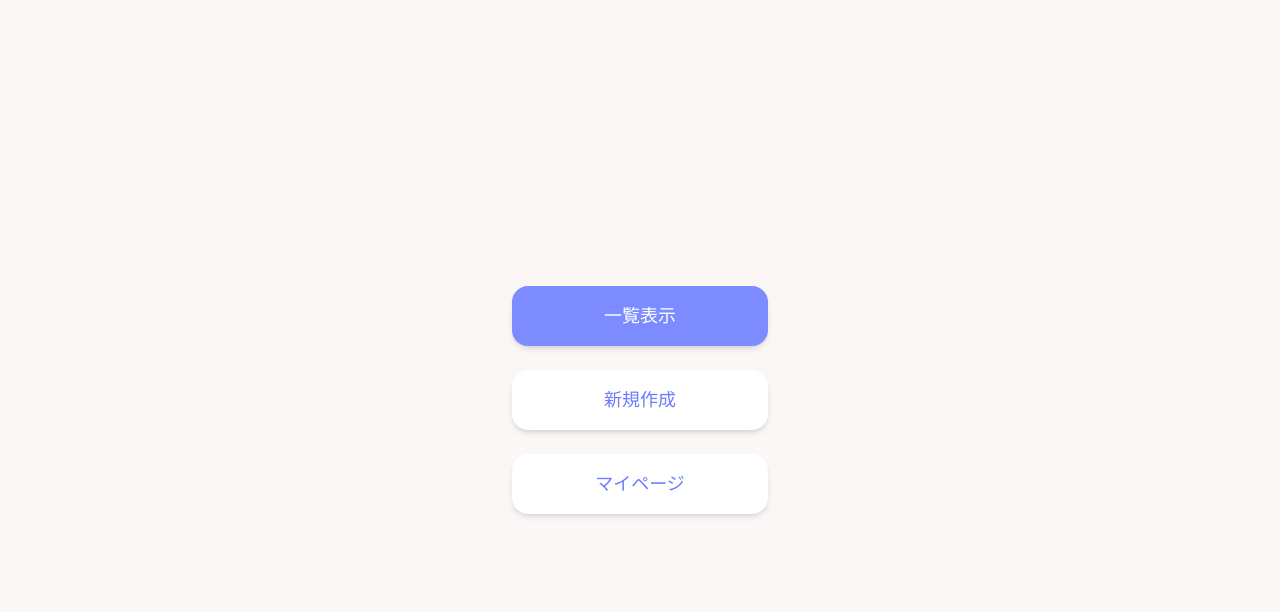
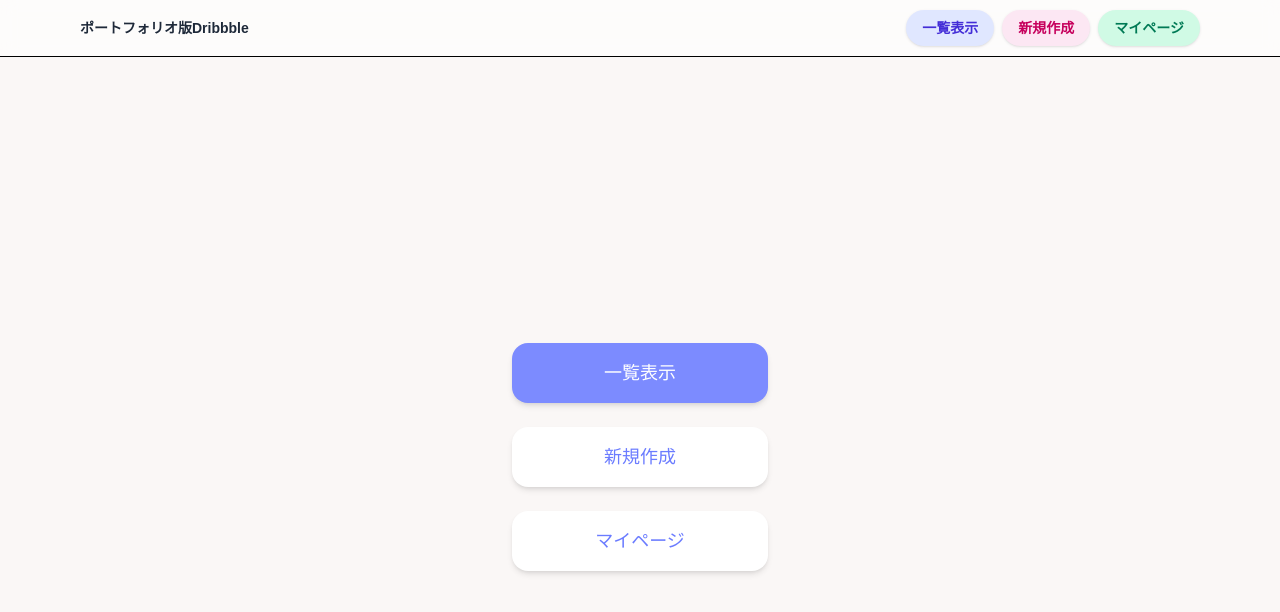
Before and after one commit to uk-code4610/web-developer-dribbble, a Next.js app: page / in a window 1280 px wide. Shown: the top 612 px of the page. Built offline with nearby package versions, Linux system fonts and the light colour scheme; no server answers.

Commit message:
ヘッダー追加（認証画面ボタン非表示）

```diff
--- /dev/null
+++ b/app/components/header/HeaderButton.tsx
@@ -0,0 +1,51 @@
+"use client";
+import { useRouter, usePathname } from "next/navigation";
+import { useUser } from "@/app/context/UserContext";
+
+export const Header = () => {
+  const router = useRouter();
+  const pathname = usePathname();
+  const { isLoggedIn } = useUser();
+
+  const requireLoginThen = (path: string) => {
+    if (isLoggedIn === null) return;
+    if (isLoggedIn === false) {
+      alert("ログインしてください");
+      router.push(`/auth/login?next=${encodeURIComponent(path)}`);
+      return;
+    }
+    router.push(path);
+  };
+  return (
+    <header className="w-full border-b bg-white/80 backdrop-blur supports-backdrop-filter:bg-white/60">
+      <div className="mx-auto flex h-14 max-w-6xl items-center justify-between px-4">
+        <div className="text-sm font-semibold text-gray-800">
+          ポートフォリオ版Dribbble
+        </div>
+        {pathname === "/auth/login" || pathname === "/auth/signup" ? null : (
+          <nav className="flex items-center gap-2">
+            <button
+              onClick={() => router.push("/posts")}
+              className="rounded-full bg-indigo-100 px-4 py-2 text-sm font-semibold text-indigo-700 shadow-sm transition hover:bg-indigo-200"
+            >
+              一覧表示
+            </button>
+            <button
+              onClick={() => requireLoginThen("/posts/create")}
+              className="rounded-full bg-pink-100 px-4 py-2 text-sm font-semibold text-pink-700 shadow-sm transition hover:bg-pink-200"
+            >
+              新規作成
+            </button>
+
+            <button
+              onClick={() => requireLoginThen("/mypage")}
+              className="rounded-full bg-emerald-100 px-4 py-2 text-sm font-semibold text-emerald-700 shadow-sm transition hover:bg-emerald-200"
+            >
+              マイページ
+            </button>
+          </nav>
+        )}
+      </div>
+    </header>
+  );
+};
--- a/app/layout.tsx
+++ b/app/layout.tsx
@@ -1,6 +1,7 @@
 import type { Metadata } from "next";
 import { Geist, Geist_Mono } from "next/font/google";
 import { UserProvider } from "@/app/context/UserContext";
+import { Header } from "./components/header/HeaderButton";
 import "./globals.css";
 
 const geistSans = Geist({
@@ -28,6 +29,7 @@ export default function RootLayout({
       <body
         className={`${geistSans.variable} ${geistMono.variable} antialiased`}
       >
+        <Header />
         <UserProvider>{children}</UserProvider>
       </body>
     </html>
--- a/app/mypage/page.tsx
+++ b/app/mypage/page.tsx
@@ -61,7 +61,7 @@ const Mypage = () => {
                 className="w-full rounded-xl border border-slate-200 bg-white px-4 py-3 text-sm text-slate-900 placeholder:text-slate-400 shadow-sm outline-none transition focus:border-slate-300 focus:ring-4 focus:ring-slate-200"
               />
               <div className="mt-6 grid grid-cols-3 gap-6">
-                <div className="mt-6 flex w-full max-w-[180px] flex-col items-center rounded-xl bg-slate-50 px-4 py-3">
+                <div className="mt-6 flex w-full max-w-180px flex-col items-center rounded-xl bg-slate-50 px-4 py-3">
                   <span className="text-xs text-slate-500">投稿数</span>
                   <span className="mt-1 text-2xl font-semibold text-slate-900">
                     {userPosts.length}
```
